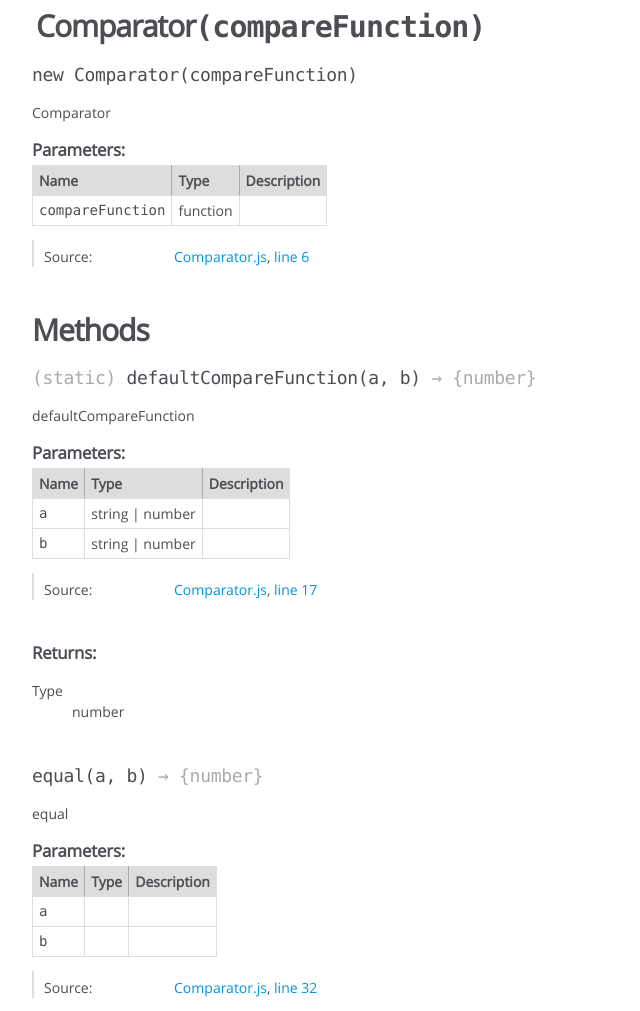
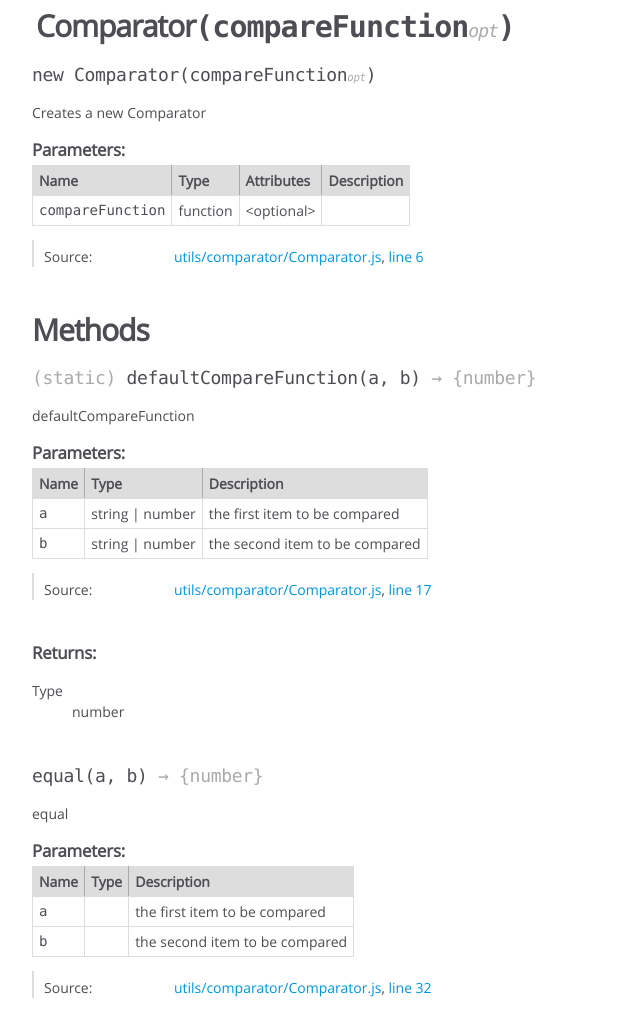
Before and after one commit to fielding/javascript-data-structures, a website: page docs/Comparator.html in a window 1280 px wide. Shown: the part 121-1132 px from the top of the page, without its empty margins (0-640 px from the left). Drawn offline with Linux system fonts and the light colour scheme.

Commit message:
Update Comparator docs

```diff
--- a/docs/Comparator.html
+++ b/docs/Comparator.html
@@ -28,7 +28,7 @@
 
 <header>
 
-        <h2><span class="attribs"><span class="type-signature"></span></span>Comparator<span class="signature">(compareFunction)</span><span class="type-signature"></span></h2>
+        <h2><span class="attribs"><span class="type-signature"></span></span>Comparator<span class="signature">(compareFunction<span class="signature-attributes">opt</span>)</span><span class="type-signature"></span></h2>
 
 
 </header>
@@ -41,7 +41,7 @@
 
 
 
-    <h4 class="name" id="Comparator"><span class="type-signature"></span>new Comparator<span class="signature">(compareFunction)</span><span class="type-signature"></span></h4>
+    <h4 class="name" id="Comparator"><span class="type-signature"></span>new Comparator<span class="signature">(compareFunction<span class="signature-attributes">opt</span>)</span><span class="type-signature"></span></h4>
 
 
 
@@ -49,7 +49,7 @@
 
 
 <div class="description">
-    Comparator
+    Creates a new Comparator
 </div>
 
 
@@ -72,6 +72,8 @@
 
         <th>Type</th>
 
+
+        <th>Attributes</th>
 
 
 
@@ -97,6 +99,16 @@
 
             </td>
 
+
+                <td class="attributes">
+
+                    &lt;optional><br>
+
+
+
+
+
+                </td>
 
 
 
@@ -142,7 +154,7 @@
 
     <dt class="tag-source">Source:</dt>
     <dd class="tag-source"><ul class="dummy"><li>
-        <a href="Comparator.js.html">Comparator.js</a>, <a href="Comparator.js.html#line6">line 6</a>
+        <a href="utils_comparator_Comparator.js.html">utils/comparator/Comparator.js</a>, <a href="utils_comparator_Comparator.js.html#line6">line 6</a>
     </li></ul></dd>
 
 
@@ -259,7 +271,7 @@
 
 
 
-            <td class="description last"></td>
+            <td class="description last">the first item to be compared</td>
         </tr>
 
 
@@ -285,7 +297,7 @@
 
 
 
-            <td class="description last"></td>
+            <td class="description last">the second item to be compared</td>
         </tr>
 
 
@@ -326,7 +338,7 @@
 
     <dt class="tag-source">Source:</dt>
     <dd class="tag-source"><ul class="dummy"><li>
-        <a href="Comparator.js.html">Comparator.js</a>, <a href="Comparator.js.html#line17">line 17</a>
+        <a href="utils_comparator_Comparator.js.html">utils/comparator/Comparator.js</a>, <a href="utils_comparator_Comparator.js.html#line17">line 17</a>
     </li></ul></dd>
 
 
@@ -433,7 +445,7 @@
 
 
 
-            <td class="description last"></td>
+            <td class="description last">the first item to be compared</td>
         </tr>
 
 
@@ -451,7 +463,7 @@
 
 
 
-            <td class="description last"></td>
+            <td class="description last">the second item to be compared</td>
         </tr>
 
 
@@ -492,7 +504,7 @@
 
     <dt class="tag-source">Source:</dt>
     <dd class="tag-source"><ul class="dummy"><li>
-        <a href="Comparator.js.html">Comparator.js</a>, <a href="Comparator.js.html#line32">line 32</a>
+        <a href="utils_comparator_Comparator.js.html">utils/comparator/Comparator.js</a>, <a href="utils_comparator_Comparator.js.html#line32">line 32</a>
     </li></ul></dd>
 
 
@@ -554,13 +566,13 @@
 </div>
 
 <nav>
-    <h2><a href="index.html">Home</a></h2><h3>Classes</h3><ul><li><a href="Comparator.html">Comparator</a></li></ul>
+    <h2><a href="index.html">Home</a></h2><h3>Classes</h3><ul><li><a href="Comparator.html">Comparator</a></li><li><a href="LinkedList.html">LinkedList</a></li><li><a href="LinkedListNode.html">LinkedListNode</a></li></ul>
 </nav>
 
 <br class="clear">
 
 <footer>
-    Documentation generated by <a href="https://github.com/jsdoc3/jsdoc">JSDoc 3.5.5</a> on Sun Jun 03 2018 15:33:48 GMT-0500 (CDT)
+    Documentation generated by <a href="https://github.com/jsdoc3/jsdoc">JSDoc 3.5.5</a> on Mon Jun 04 2018 06:15:14 GMT-0500 (CDT)
 </footer>
 
 <script> prettyPrint(); </script>
```
Also changed, not shown: docs/Comparator.js.html (+1 -1 lines), src/utils/comparator/Comparator.js (+6 -6 lines).
